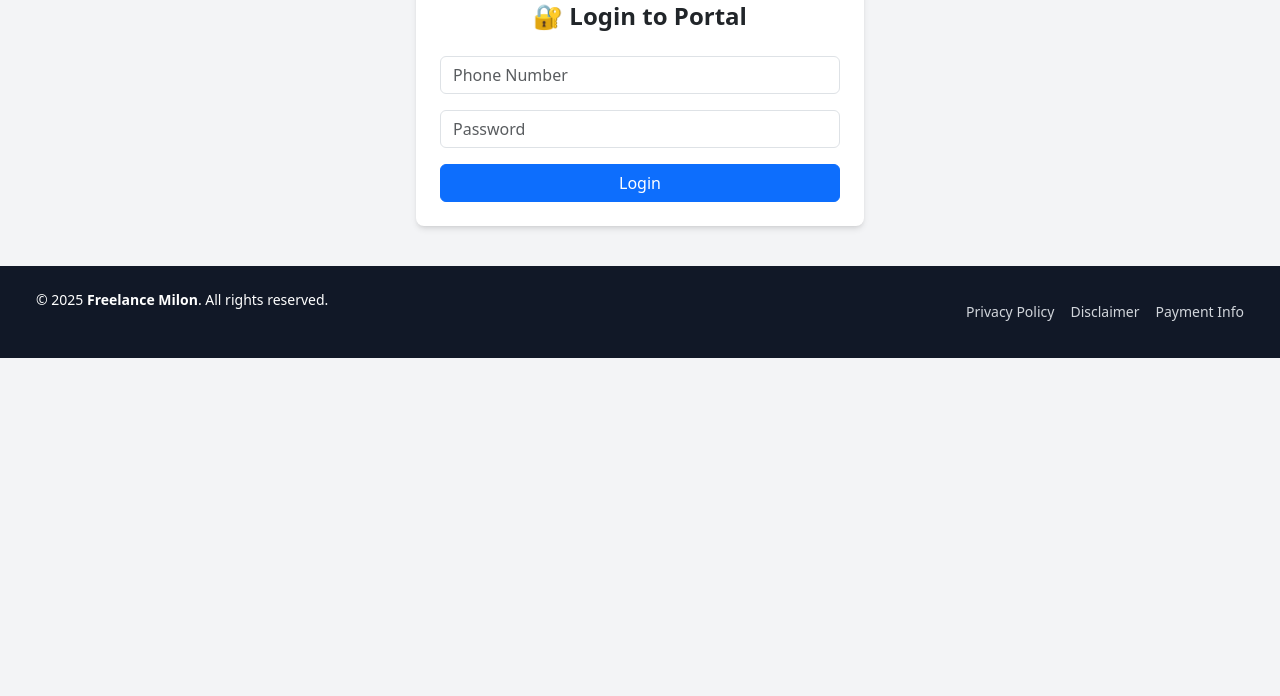
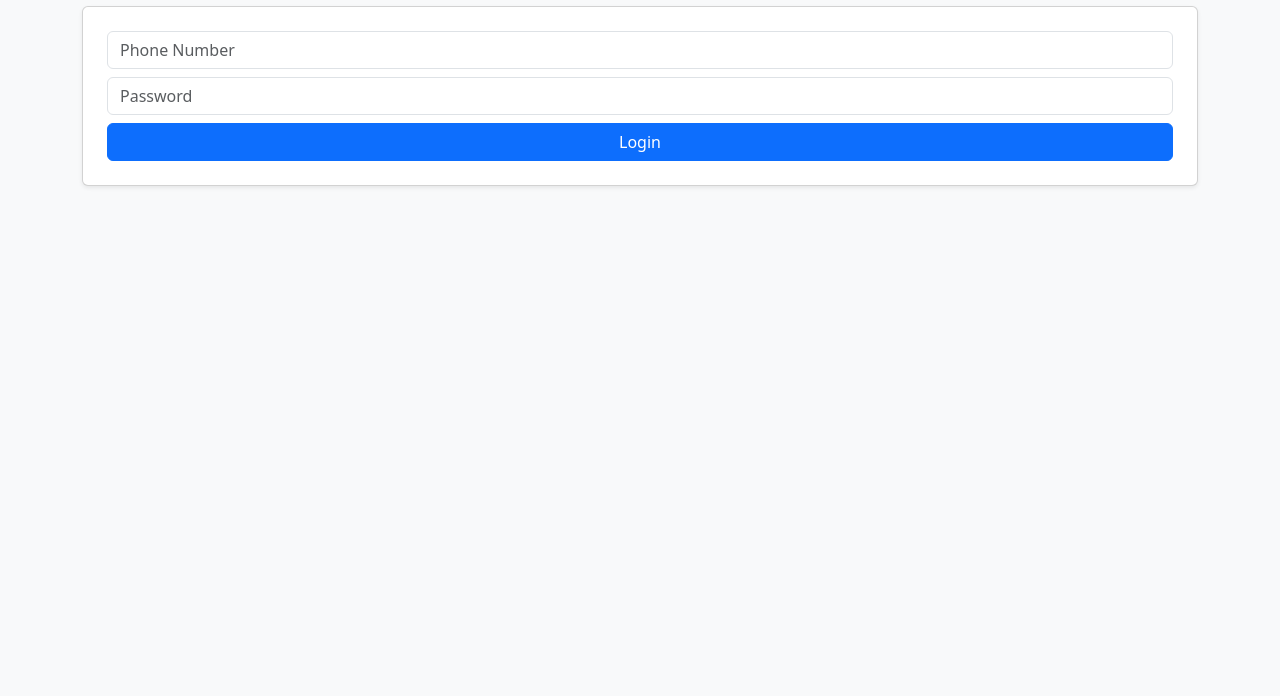
Before and after one commit to itsmilonbro/webapp, a plain HTML site: page index.html in a window 1280 px wide. Shown: the part 104-800 px from the top of the page. Drawn offline with nearby package versions, Linux system fonts and the light colour scheme.

Commit message:
Update index.html

```diff
--- a/index.html
+++ b/index.html
@@ -3,31 +3,19 @@
 <head>
   <meta charset="UTF-8" />
   <meta name="viewport" content="width=device-width, initial-scale=1.0" />
-  <title>Login | Freelance Milon</title>
+  <title>🔐 Login::WebApp Portal| Freelance Milon</title>
   <link href="https://cdn.jsdelivr.net/npm/bootstrap@5.3.2/dist/css/bootstrap.min.css" rel="stylesheet" />
-  <script src="https://cdn.tailwindcss.com"></script>
+  <link rel="stylesheet" href="assets/css/style.css" />
 </head>
-<body class="bg-gray-100">
-
-  <div class="max-w-md mx-auto mt-20 p-6 bg-white rounded-lg shadow-md">
-    <h2 class="text-2xl font-bold mb-4 text-center">🔐 Login to Portal</h2>
-    <input type="text" id="phone" placeholder="Phone Number" class="form-control mb-3">
-    <input type="password" id="password" placeholder="Password" class="form-control mb-3">
-    <button onclick="loginUser()" class="btn btn-primary w-full">Login</button>
+<body class="bg-light">
+  <div class="container mt-5">
+    <h2 class="text-center mb-4">🔐 Login to Portal</h2>
+    <div class="card p-4 shadow-sm">
+      <input type="text" id="phone" placeholder="Phone Number" class="form-control mb-2" />
+      <input type="password" id="password" placeholder="Password" class="form-control mb-2" />
+      <button onclick="login()" class="btn btn-primary w-100">Login</button>
+    </div>
   </div>
-
-  <footer class="bg-gray-900 text-white py-6 px-4 mt-10">
-    <div class="container mx-auto flex flex-col md:flex-row justify-between items-center text-sm">
-      <div class="mb-4 md:mb-0 text-center md:text-left">
-        © 2025 <strong>Freelance Milon</strong>. All rights reserved.
-      </div>
-      <div class="flex space-x-4 justify-center md:justify-end">
-        <a href="policy.html" class="hover:underline text-gray-300">Privacy Policy</a>
-        <a href="disclaimer.html" class="hover:underline text-gray-300">Disclaimer</a>
-        <a href="payment.html" class="hover:underline text-gray-300">Payment Info</a>
-      </div>
-    </div>
-  </footer>
 
   <script src="assets/js/login.js"></script>
 </body>
```
